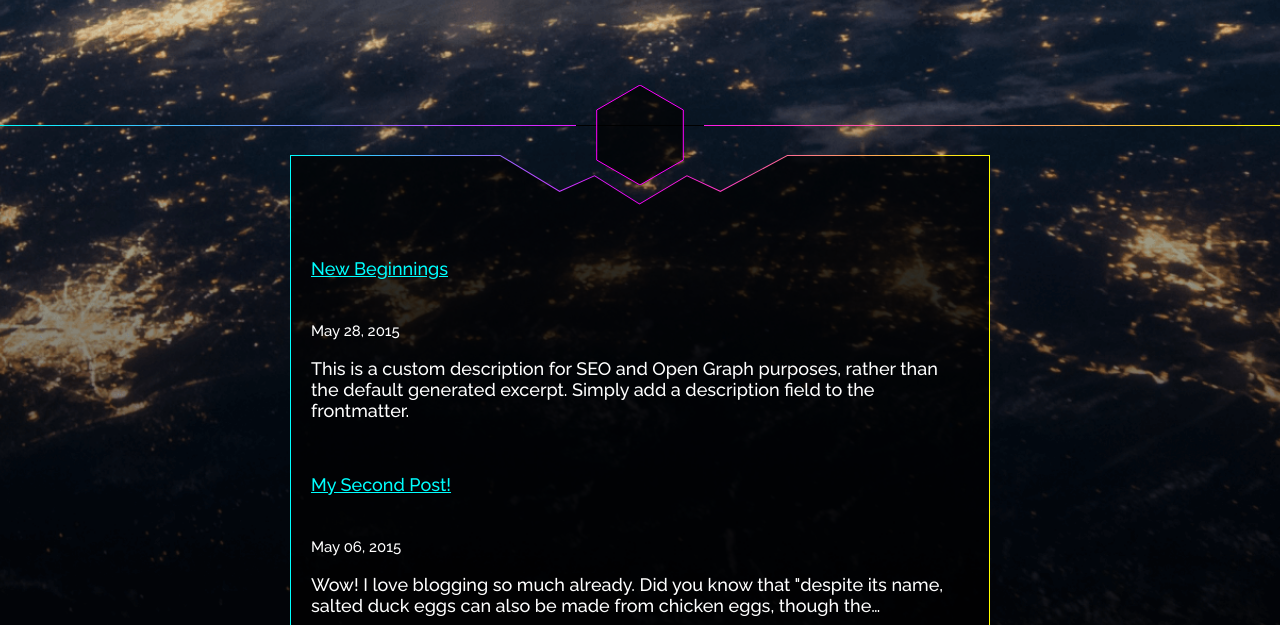
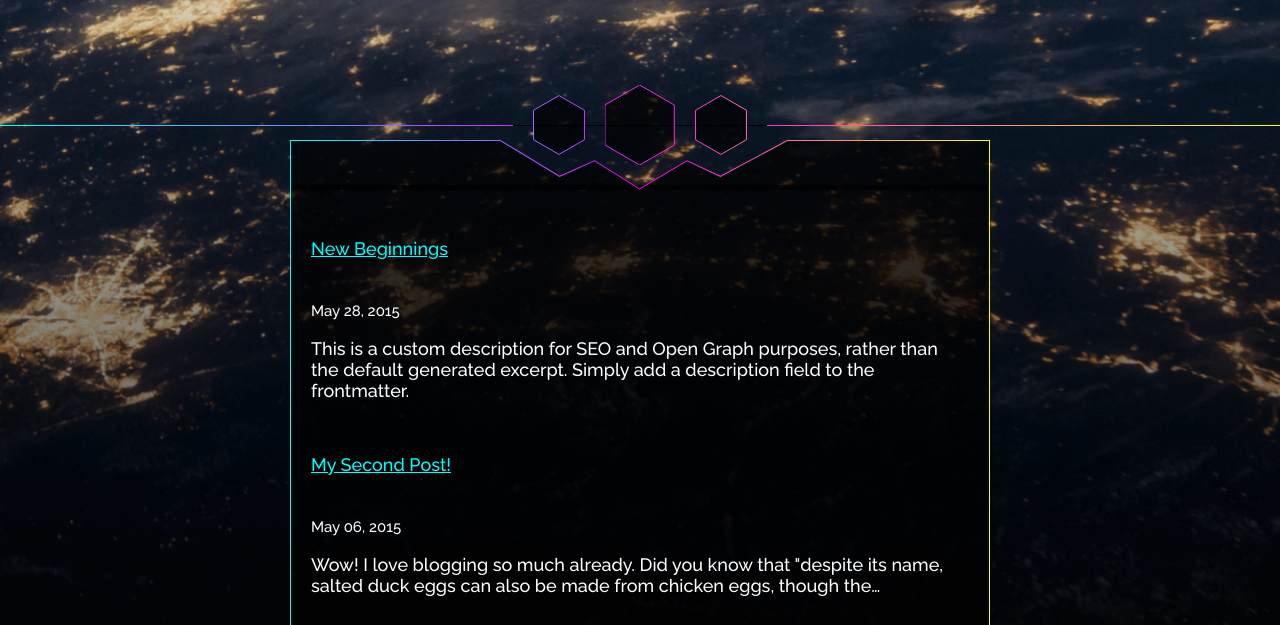
Before and after one commit to davidsletten/blog, a Gatsby site: page / in a window 1280 px wide. Shown: the part 175-800 px from the top of the page. Built offline with nearby package versions, Linux system fonts and the light colour scheme; Gatsby itself is replaced by a stand-in of ours.

Commit message:
Three hexes

```diff
--- a/src/components/navigation.js
+++ b/src/components/navigation.js
@@ -1,6 +1,5 @@
 import React, { Component } from "react"
 import styled from "styled-components"
-import { TimelineMax } from "gsap/TweenMax"
 
 const StyledNav = styled.nav`
   display: flex;
@@ -8,7 +7,7 @@
   align-items: center;
   justify-content: flex-end;
   margin-bottom: -30px;
-  height: 160px;
+  height: 140px;
   * {
     z-index: 1;
   }
@@ -30,49 +29,110 @@
     position: absolute;
     top: 300px;
     left: 50%;
-    width: 128px;
+    width: 254px;
     height: 1px;
     background: black;
     transform: translateX(-50%);
   }
   .boundary {
     position: relative;
-    top: -30px;
+    top: -25px;
+  }
+  .stage {
+    display: flex;
+    justify-content: space-between;
+    align-items: center;
+    width: 214px;
+    height: 80px;
   }
 `
 
 export default class Navigation extends Component {
-  constructor(props) {
-    super(props)
-    this.hexRef = React.createRef()
-    this.master = new TimelineMax()
-  }
-  componentDidMount() {
-    this.master.add(this.initialize()).play()
-  }
-  initialize = () => {
-    const tl = new TimelineMax()
-    tl.add("initialize")
-    tl.from(this.hexRef.current, 0.5, { height: 0 }, "initialize")
-    return tl
-  }
   render() {
     return (
       <StyledNav>
+        <div className="stage">
           <svg
-          ref={this.hexRef}
-          width="88"
-          height="100"
-          viewBox="0 0 88 100"
+            width="52"
+            height="60"
+            viewBox="0 0 52 60"
             xmlns="http://www.w3.org/2000/svg"
           >
             <path
               fill="black"
-            fillOpacity="0.7"
-            stroke="magenta"
-            d="M44 0L87.3013 25V75L44 100L0.69873 75V25L44 0Z"
+              fill-opacity="0.7"
+              stroke="url(#gradient4)"
+              d="M0.5 15.2887L25.9808 0.57735L51.4615 15.2887V44.7113L25.9808 59.4226L0.5 44.7113V15.2887Z"
             />
+            <defs>
+              <linearGradient
+                id="gradient4"
+                x1="0"
+                y1="30"
+                x2="52"
+                y2="30"
+                gradientUnits="userSpaceOnUse"
+              >
+                <stop stopColor="#8D72FF" />
+                <stop offset="1" stopColor="#C937FF" />
+              </linearGradient>
+            </defs>
           </svg>
+          <svg
+            className="all"
+            width="70"
+            height="80"
+            viewBox="0 0 70 80"
+            xmlns="http://www.w3.org/2000/svg"
+          >
+            <path
+              fill="black"
+              fill-opacity="0.7"
+              stroke="url(#gradient5)"
+              d="M34.641 0L69.282 20V60L34.641 80L0 60V20L34.641 0Z"
+            />
+            <defs>
+              <linearGradient
+                id="gradient5"
+                x1="0"
+                y1="40"
+                x2="70"
+                y2="40"
+                gradientUnits="userSpaceOnUse"
+              >
+                <stop stopColor="#DA25FF" />
+                <stop offset="1" stopColor="#FF25DA" />
+              </linearGradient>
+            </defs>
+          </svg>
+          <svg
+            className="ecology"
+            width="52"
+            height="60"
+            viewBox="0 0 52 60"
+            xmlns="http://www.w3.org/2000/svg"
+          >
+            <path
+              fill="black"
+              fill-opacity="0.7"
+              stroke="url(#gradient6)"
+              d="M0.5 15.2887L25.9808 0.57735L51.4615 15.2887V44.7113L25.9808 59.4226L0.5 44.7113V15.2887Z"
+            />
+            <defs>
+              <linearGradient
+                id="gradient6"
+                x1="0"
+                y1="30"
+                x2="52"
+                y2="30"
+                gradientUnits="userSpaceOnUse"
+              >
+                <stop stopColor="#FF37C9" />
+                <stop offset="1" stopColor="#FF728D" />
+              </linearGradient>
+            </defs>
+          </svg>
+        </div>
         <svg
           className="boundary"
           width="700"
```
Lines whose indentation alone changed are shown as unchanged.
